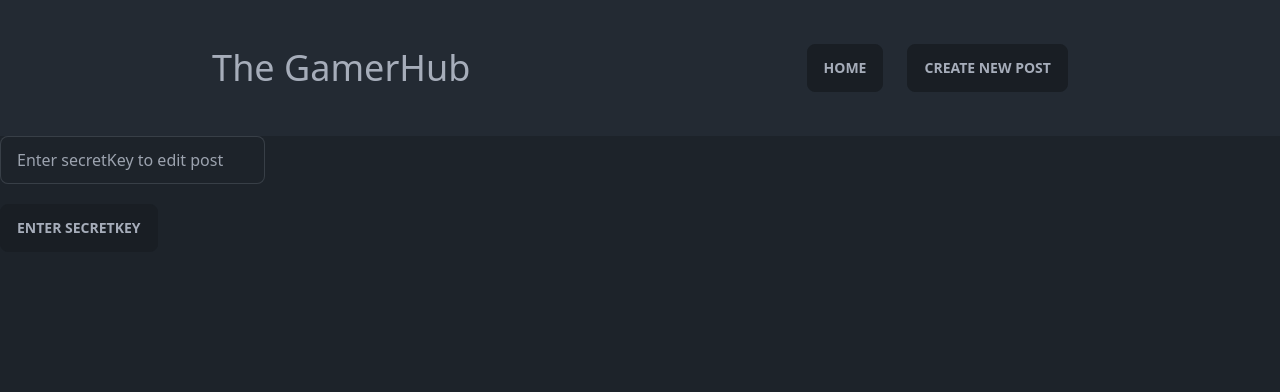
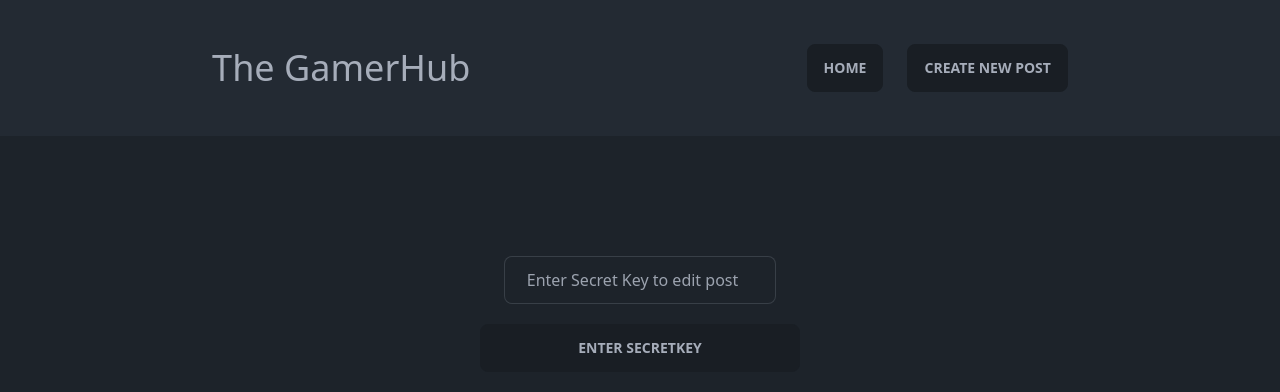
Before and after one commit to Fledtrain/web102_hobbyhub, a React (Vite) app: page /post/1 in a window 1280 px wide. Shown: the top 392 px of the page. Built offline with nearby package versions, Linux system fonts and the light colour scheme; no server answers; the database is empty.

Commit message:
Styled Post page

```diff
--- a/src/routes/Post.jsx
+++ b/src/routes/Post.jsx
@@ -57,25 +57,32 @@ const Post = () => {
 
     return (
         <>
+            <section className="p-[50px] hero">
+
                 {post && (
-                <section className="p-[40px] w-96 shadow-xl card card-bordered"  >
+                    <section className="p-[120px] w-[55rem] shadow-xl card card-bordered "  >
                         <div className="card-body">
-                        <h2 className="card-title">{post?.title}</h2>
-                        <p className="card">{post?.content}</p>
+                            <h2 className="hero text-4xl ">{post?.title}</h2>
+                            <p className="card text-2xl text-ellipsis ">{post?.content}</p>
                         </div>
                     </section>
                 )}
-            <section>
-                <form >
+            </section>
+            <section className="flex flex-col">
+                <form className="hero">
                     <input
                         type="number"
-                        className="input input-bordered text-ellipsis"
-                        placeholder="Enter secretKey to edit post"
+                        className="input input-bordered text-ellipsis mt-5 w-[17rem] text-center "
+                        placeholder="Enter Secret Key to edit post"
                         onChange={(e) => { setSecretkey(Number(e.target.value)) }} />
                 </form>
-                <button className="btn mt-5" onClick={() => checkPasskey(secretKey)}>Enter secretKey</button>
+                <div className="hero">
+                    <div className="">
+                        <button className="btn mt-5 w-[20rem]" onClick={() => checkPasskey(secretKey)}>Enter secretKey</button>
                         {isSecretKey && <p className="alert alert-success uppercase mt-5">You are allowed to Edit</p>}
-                {isNotSecretKey && <p className="alert alert-error uppercase mt-5">secretKey is Wrong</p>}
+                        {isNotSecretKey && <p className="alert alert-error uppercase mt-5 font-semibold">secretKey is Wrong</p>}
+                    </div>
+                </div>
             </section>
         </>
     )
--- a/src/routes/Update.jsx
+++ b/src/routes/Update.jsx
@@ -5,6 +5,8 @@ import { supabase } from "../client"
 const Update = () => {
     const params = useParams()
     const [post, setPost] = useState(null)
+    const [image, setImage] = useState(null)
+
 
 
     const getPost = async () => {
@@ -29,6 +31,7 @@ const Update = () => {
                     <div className="card-body">
                         <h2 className="card-title">{post?.title}</h2>
                         <p className="card">{post?.content}</p>
+                        <img src={post?.image} alt="Image of Bug by User" />
                     </div>
                 </section>
             )}
```
Lines whose indentation alone changed are shown as unchanged.
